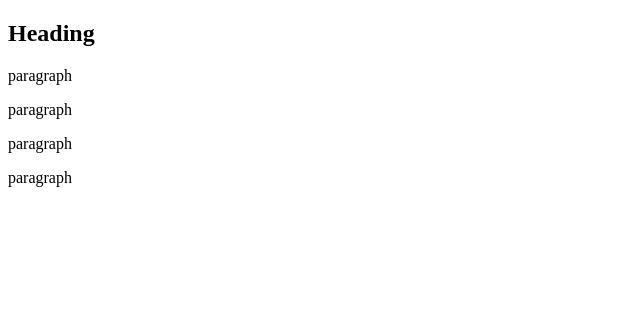
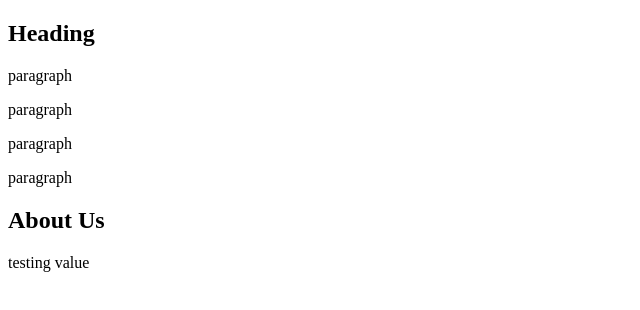
Before and after one commit to muneeshnirmal/ispl, a plain HTML site: page index.html in a window 1280 px wide. Shown: the whole page, without its empty margins (0-640 px from the left). Drawn offline with Linux system fonts and the light colour scheme.

Commit message:
Another line is added

```diff
--- a/index.html
+++ b/index.html
@@ -11,5 +11,9 @@
     <p>paragraph</p>
     <p>paragraph</p>
     <p>paragraph</p>
+    <section>
+        <h2>About Us</h2>
+        <p>testing value</p>
+    </section>
 </body>
 </html>
```
